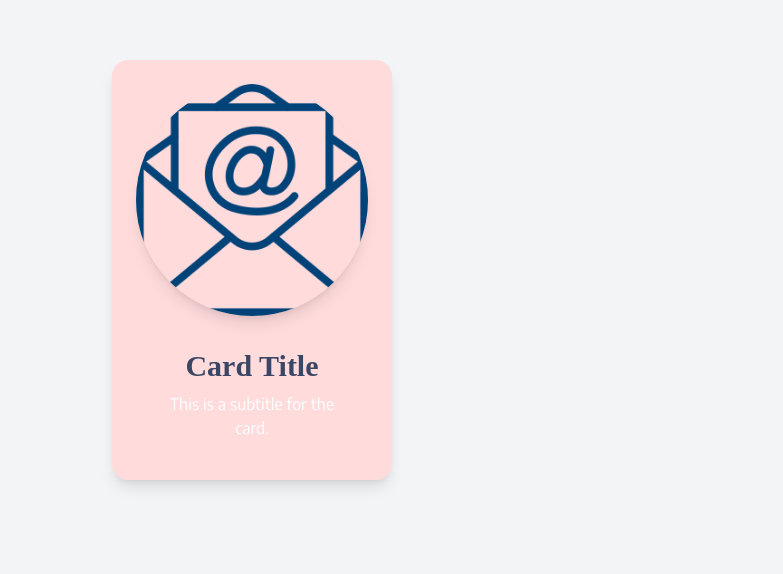
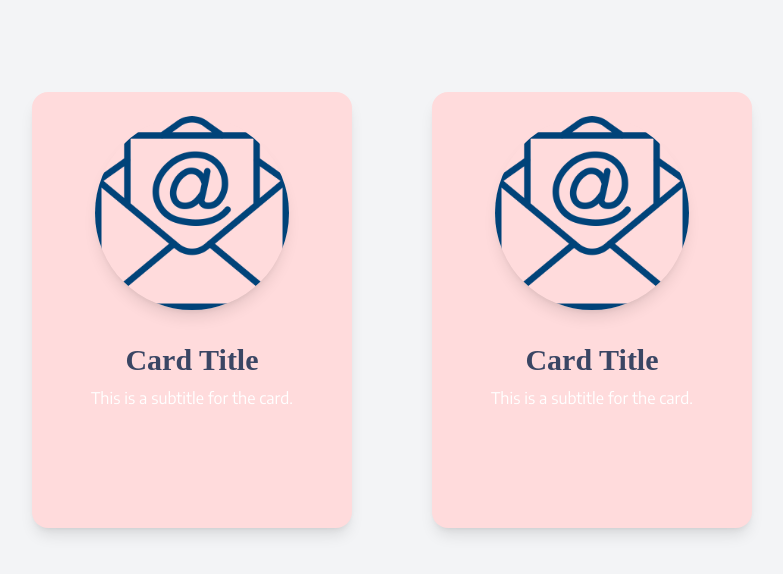
Before and after one commit to reneehjk/LovelaceLogs, a React (Create React App) app: page / in a window 1280 px wide. Shown: the part 130-704 px from the top of the page, without its empty margins (248-1031 px from the left). Built offline with nearby package versions, Linux system fonts and the light colour scheme; a web font is replaced by a local one.

Commit message:
first commit

```diff
--- a/src/components/Card.js
+++ b/src/components/Card.js
@@ -1,11 +1,20 @@
 import React from "react";
 
-const Card = ({ imageSrc, title, subtitle }) => {
+const Card = ({ imageSrc, title, subtitle, link }) => {
+    const handleCardClick = () => {
+        window.open(link, "_blank", "noopener,noreferrer");
+    };
+
     return (
-        <div className="bg-lightPink rounded-2xl overflow-hidden shadow-lg py-6 px-6 flex flex-col items-center w-1/2 h-1/3">
-            <img className="h-1/2 rounded-full shadow-lg mb-4" src={imageSrc} alt="Card image" />
+        <div
+            className="relative bg-lightPink rounded-2xl overflow-hidden shadow-lg py-6 px-6 flex flex-col items-center w-80 h-100 hover:scale-105 hover:shadow-2xl hover:bg-gradient-to-br from-lightPink to-pink transition-transform duration-300 ease-in-out cursor-pointer"
+            onClick={handleCardClick}
+        >
+            <img className="h-1/2 rounded-full shadow-lg mb-4 transition-shadow duration-300 ease-in-out hover:shadow-xl" src={imageSrc} alt="Card image" />
             <div className="text-center py-4 px-4">
-                <div className="font-title font-bold text-3xl text-navy mb-2">{title}</div>
+                <div className="font-title font-bold text-3xl text-navy mb-2 transition-transform duration-300 ease-in-out transform hover:translate-y-[-2px]">
+                    {title}
+                </div>
                 <p className="font-body text-white text-base">
                     {subtitle}
                 </p>
--- a/src/pages/MainBlog.js
+++ b/src/pages/MainBlog.js
@@ -1,15 +1,24 @@
 import React from "react";
 import Card from '../components/Card';
-import Image1 from '../assets/email.png'
+import Image1 from '../assets/email.png';
 
 const MainBlog = () => {
     return (
-        <div className="">
+        <div className="flex flex-wrap justify-center gap-20 mt-20 px-4">
             <Card
                 imageSrc={Image1}
                 title="Card Title"
                 subtitle="This is a subtitle for the card."
+                link="https://tailwindcss.com/docs/gradient-color-stops"
             />
+            {/* Repeat for other cards with different links */}
+            <Card
+                imageSrc={Image1}
+                title="Card Title"
+                subtitle="This is a subtitle for the card."
+                link="https://tailwindcss.com"
+            />
+            {/* Add more cards as needed */}
         </div>
     );
 };
```
Also changed, not shown: 1 other file (tests, documents, lock files or other folders).
